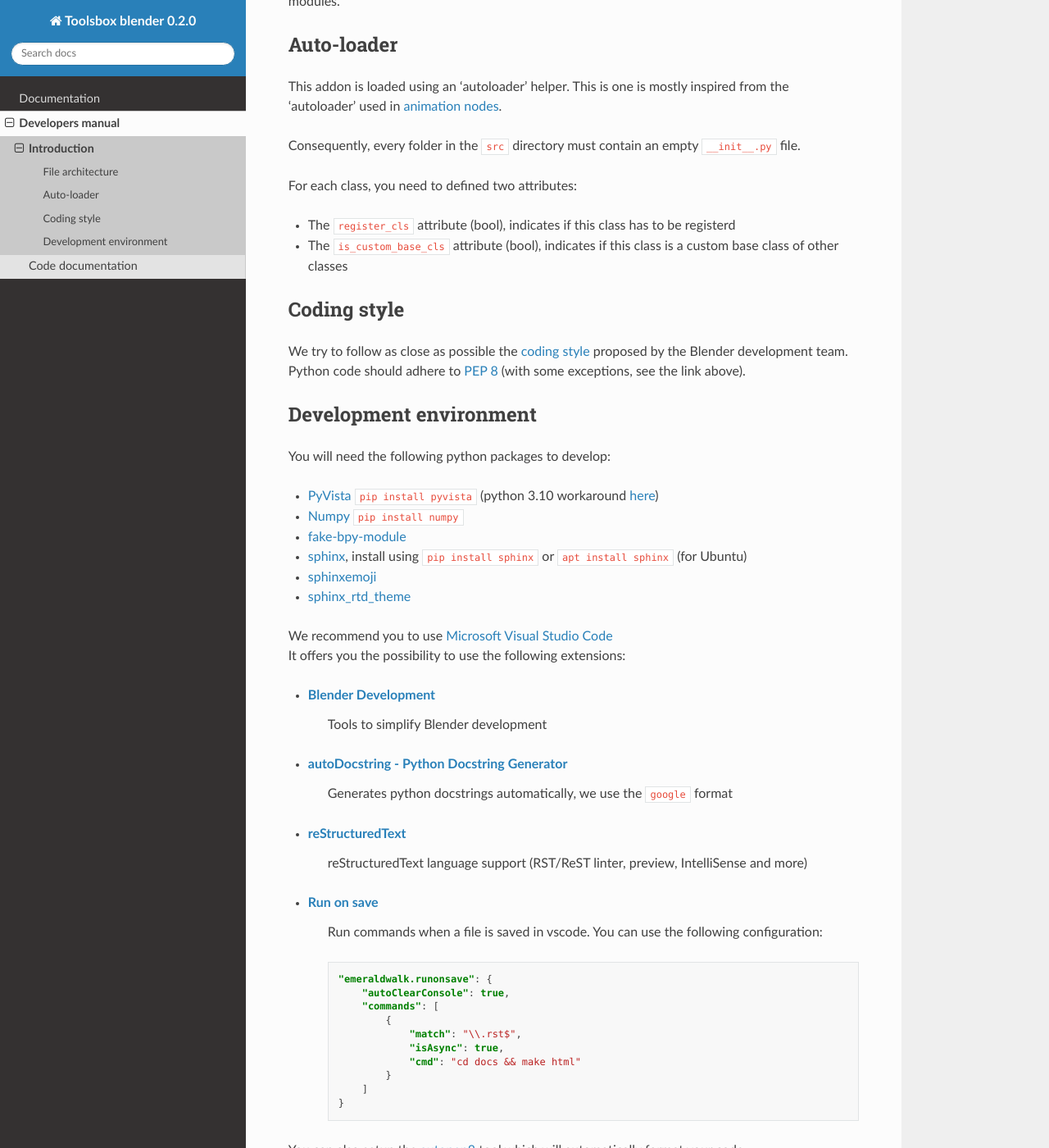
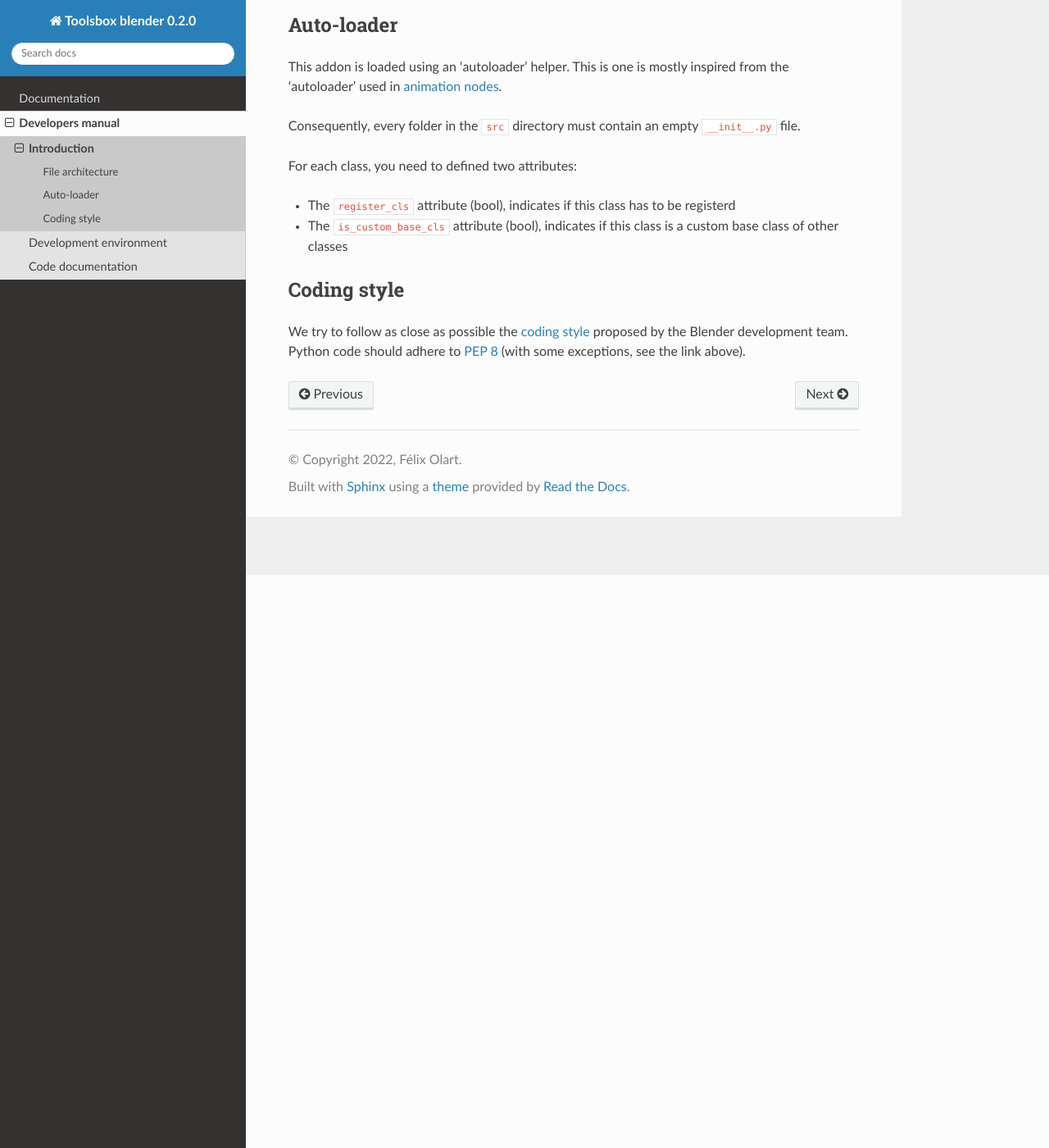
Before and after one commit to Artelia/NIMPHS, a Sphinx documentation site: the page built from docs/source/developers_manual/introduction.rst, in a window 1280 px wide and 1400 px high, scrolled down 699 px. Shown: the whole window at 82% size. Built offline with Sphinx 7.4.7 and the Read the Docs theme 2.0.0, drawn with Linux system fonts in a browser that asks for light colours; pages that are not in the unit, such as notebooks, are missing from menus; some of the changed text lies outside the part shown.

Commit message:
[Docs] WIP: writing docs for dev environment

```diff
--- a/docs/source/developers_manual/index.rst
+++ b/docs/source/developers_manual/index.rst
@@ -9,4 +9,5 @@
     :glob:
 
     introduction
+    development_environment
     code_documentation/index
--- a/docs/source/developers_manual/introduction.rst
+++ b/docs/source/developers_manual/introduction.rst
@@ -4,7 +4,6 @@
 * :ref:`file_architecture`
 * :ref:`auto_loader`
 * :ref:`coding_style`
-* :ref:`development_environment`
 
 .. _file_architecture:
 
@@ -44,57 +43,3 @@
 
 | We try to follow as close as possible the `coding style <https://wiki.blender.org/wiki/Style_Guide/Python>`_ proposed by the Blender development team.
 | Python code should adhere to `PEP 8 <https://peps.python.org/pep-0008/>`_ (with some exceptions, see the link above).
-
-.. _development_environment:
-
-Development environment
-#######################
-
-| You will need the following python packages to develop:
-
-* `PyVista <https://docs.pyvista.org/#>`_ ``pip install pyvista`` (python 3.10 workaround `here <https://github.com/pyvista/pyvista/discussions/2064>`_)
-* `Numpy <https://numpy.org/doc/stable/#>`_ ``pip install numpy``
-* `fake-bpy-module <https://pypi.org/project/fake-bpy-module-latest/>`_
-* `sphinx <https://pypi.org/project/Sphinx/>`_, install using ``pip install sphinx`` or ``apt install sphinx`` (for Ubuntu)
-* `sphinxemoji <https://pypi.org/project/sphinxemoji/>`_
-* `sphinx_rtd_theme <https://pypi.org/project/sphinx-rtd-theme/>`_
-
-| We recommend you to use `Microsoft Visual Studio Code <https://code.visualstudio.com/>`_
-| It offers you the possibility to use the following extensions:
-
-* `Blender Development <https://marketplace.visualstudio.com/items?itemName=JacquesLucke.blender-development>`_
-    | Tools to simplify Blender development
-* `autoDocstring - Python Docstring Generator <https://marketplace.visualstudio.com/items?itemName=njpwerner.autodocstring>`_
-    | Generates python docstrings automatically, we use the ``google`` format
-* `reStructuredText <https://marketplace.visualstudio.com/items?itemName=lextudio.restructuredtext>`_
-    | reStructuredText language support (RST/ReST linter, preview, IntelliSense and more)
-* `Run on save <https://marketplace.visualstudio.com/items?itemName=emeraldwalk.RunOnSave>`_
-    | Run commands when a file is saved in vscode. You can use the following configuration:
-
-    .. code-block:: json
-
-        "emeraldwalk.runonsave": {
-            "autoClearConsole": true,
-            "commands": [
-                {
-                    "match": "\\.rst$",
-                    "isAsync": true,
-                    "cmd": "cd docs && make html"
-                }
-            ]
-        }
-
-| You can also setup the `autopep8 <https://code.visualstudio.com/docs/python/editing#_formatting>`_ tool which will automatically format your code.
-| We use the following autopep8 arguments:
-
-.. code-block:: json
-
-    "python.formatting.autopep8Args": [
-        "--max-line-length",
-        "120",
-        "--aggressive",
-        "--ignore",
-        "E402"
-    ],
-
-| Using VSCode also let you to choose a custum python interpreter, which can be handy.
```
Also changed, not shown: docs/source/developers_manual/development_environment.rst (added, +96 -0 lines), 1 other file.
